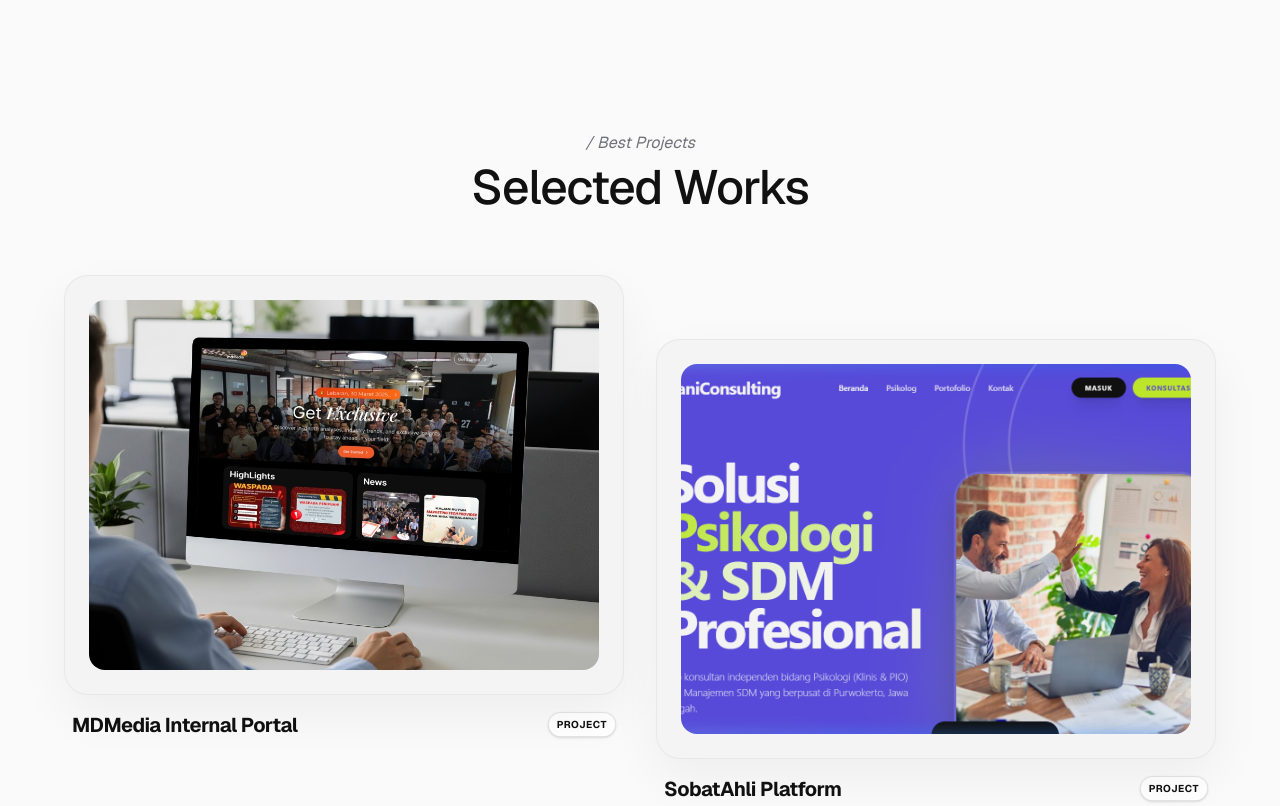
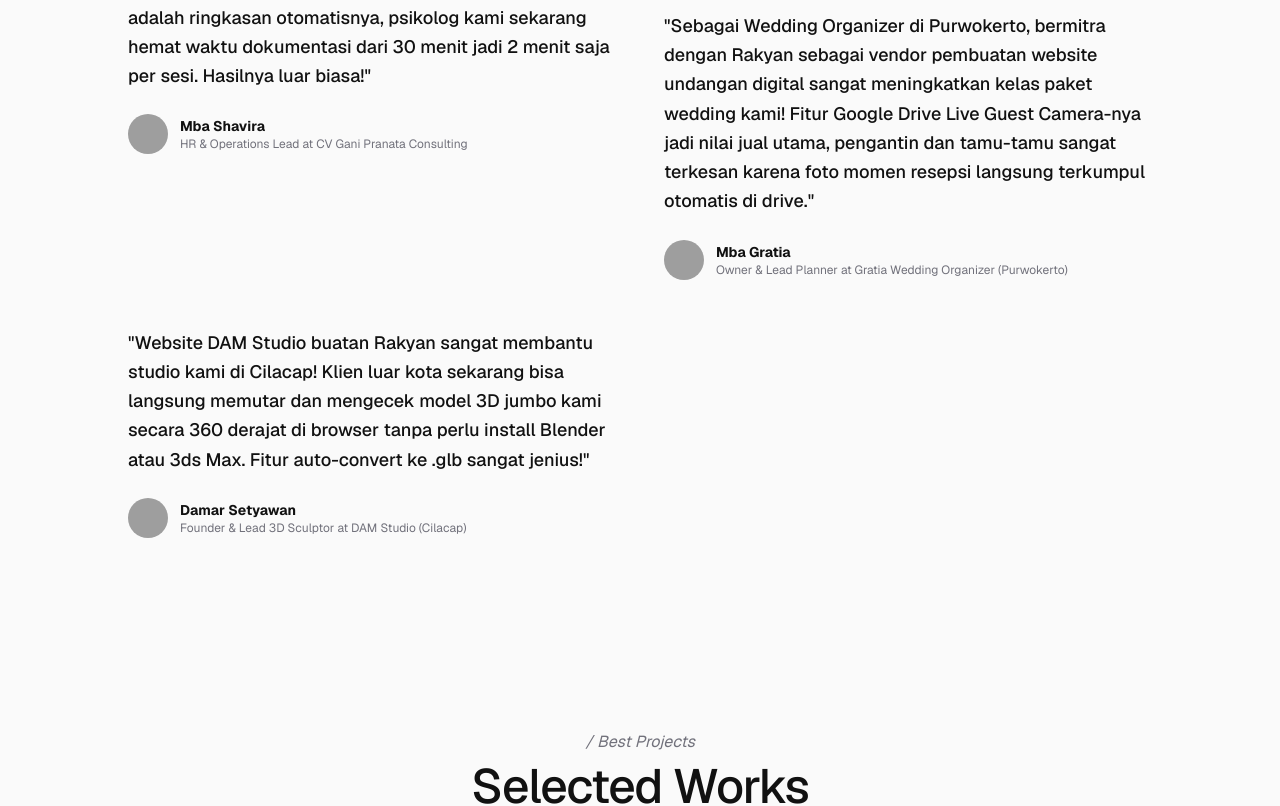
Before and after one commit to rakyann/RakyanPortfolio, a Next.js app: page / in a window 1280 px wide. Shown: the part 4020-4826 px from the top of the page. Built offline with nearby package versions, Linux system fonts and the light colour scheme; no server answers; the database is empty; grey boxes are pictures that could not be loaded; a web font is replaced by a local one.

Commit message:
fix: remove old sobatahli dummy project and add static testimonials fallback for Vercel

```diff
--- a/src/app/page.tsx
+++ b/src/app/page.tsx
@@ -3,6 +3,36 @@
 import { PROJECTS } from "@/data/projects";
 
 export const dynamic = "force-dynamic";
+
+const STATIC_TESTIMONIALS = [
+  {
+    id: 1,
+    name: "Mba Shavira",
+    role: "HR & Operations Lead at CV Gani Pranata Consulting",
+    content: "Pengembangan platform GaniConsulting benar-benar mengubah cara kami melayani klien. Fitur live chat ke psikolog sangat responsif, dan yang paling luar biasa adalah ringkasan otomatisnya, psikolog kami sekarang hemat waktu dokumentasi dari 30 menit jadi 2 menit saja per sesi. Hasilnya luar biasa!",
+    imageUrl: "https://images.unsplash.com/photo-1573496359142-b8d87734a5a2?w=400&auto=format&fit=crop&q=80",
+  },
+  {
+    id: 2,
+    name: "Mba Gratia",
+    role: "Owner & Lead Planner at Gratia Wedding Organizer (Purwokerto)",
+    content: "Sebagai Wedding Organizer di Purwokerto, bermitra dengan Rakyan sebagai vendor pembuatan website undangan digital sangat meningkatkan kelas paket wedding kami! Fitur Google Drive Live Guest Camera-nya jadi nilai jual utama, pengantin dan tamu-tamu sangat terkesan karena foto momen resepsi langsung terkumpul otomatis di drive.",
+    imageUrl: "https://images.unsplash.com/photo-1544005313-94ddf0286df2?w=400&auto=format&fit=crop&q=80",
+  },
+  {
+    id: 3,
+    name: "Damar Setyawan",
+    role: "Founder & Lead 3D Sculptor at DAM Studio (Cilacap)",
+    content: "Website DAM Studio buatan Rakyan sangat membantu studio kami di Cilacap! Klien luar kota sekarang bisa langsung memutar dan mengecek model 3D jumbo kami secara 360 derajat di browser tanpa perlu install Blender atau 3ds Max. Fitur auto-convert ke .glb sangat jenius!",
+    imageUrl: "https://images.unsplash.com/photo-1534528741775-53994a69daeb?w=400&auto=format&fit=crop&q=80",
+  },
+];
+
+const STATIC_CONTACTS = [
+  { id: 1, platform: "GitHub", url: "https://github.com/rkyan22" },
+  { id: 2, platform: "Email", url: "mailto:rkyan22@gmail.com" },
+  { id: 3, platform: "LinkedIn", url: "https://linkedin.com/in/rakyan" },
+];
 
 export default async function Page() {
   let profile = null;
@@ -31,6 +61,14 @@
     }));
   }
 
+  if (!testimonials || testimonials.length === 0) {
+    testimonials = STATIC_TESTIMONIALS;
+  }
+
+  if (!contacts || contacts.length === 0) {
+    contacts = STATIC_CONTACTS;
+  }
+
   return (
     <HomeClient
       profile={profile}
--- a/src/data/projects.ts
+++ b/src/data/projects.ts
@@ -113,60 +113,6 @@
       businessImpact: "Reduced average task completion time by 30%.",
       userImpact: "Employees reported feeling less overwhelmed and more confident using the system.",
       reflection: "Working closely with DevOps early on was crucial to ensure the complex UI was technically feasible."
-    }
-  },
-  {
-    slug: "sobatahli",
-    title: "SobatAhli Platform",
-    category: "Mobile App / SaaS",
-    description: "Creating an intuitive expert consultation platform connecting professionals with tailored advice efficiently.",
-    color: "from-orange-500/10 to-red-500/10",
-
-    overview: {
-      what: "Mobile application connecting users with certified experts for quick consultations.",
-      role: "Product Designer",
-      timeline: "Agustus 2022 - September 2024",
-      team: "Cross-functional team",
-      tools: ["Figma", "Whimsical"],
-      deliverables: ["Mobile App UI", "User Flows", "Interactive Prototype"]
-    },
-
-    background: {
-      why: "There was a gap in the market for immediate, verified professional advice.",
-      businessProblem: "Low conversion rate on existing consultation booking platforms.",
-      userProblem: "Users couldn't easily verify the credibility of experts before paying.",
-      opportunity: "Introduce a transparent rating system and seamless booking flow."
-    },
-
-    goals: {
-      business: ["Achieve 10,000 monthly active users", "Increase booking conversion rate by 15%"],
-      user: ["Easily find and book a credible expert within 5 minutes"],
-      metrics: ["Conversion Rate", "User Retention", "Net Promoter Score (NPS)"]
-    },
-
-    research: {
-      methodology: "Competitive Analysis, User Interviews",
-      painPoints: ["Hard to compare experts", "Uncertainty about pricing"],
-      insights: ["Users want to see reviews upfront", "Scheduling is the biggest friction point"],
-      opportunityMapping: "Integrate a robust calendar sync and verified badge system."
-    },
-
-    persona: {
-      name: "Siti, Small Business Owner",
-      quote: "\"I need legal advice fast, but I don't want to pay high retainer fees.\"",
-      goals: ["Get quick answers to specific business questions"],
-      frustrations: ["Finding lawyers takes too much time"],
-      needs: ["Clear pricing", "Verified credentials"],
-      behavior: "Prefers video calls for consultations."
-    },
-
-    problemStatement: "How might we create a platform that builds trust and simplifies the scheduling process between users and experts?",
-
-    result: {
-      outcome: "Platform successfully facilitated over 5,000 consultations in the first year.",
-      businessImpact: "Increased website traffic and booking conversions significantly.",
-      userImpact: "Users found the booking process 3x faster compared to traditional methods.",
-      reflection: "Simplifying the calendar interface was the key to unlocking higher conversion rates."
     }
   },
   {
```
